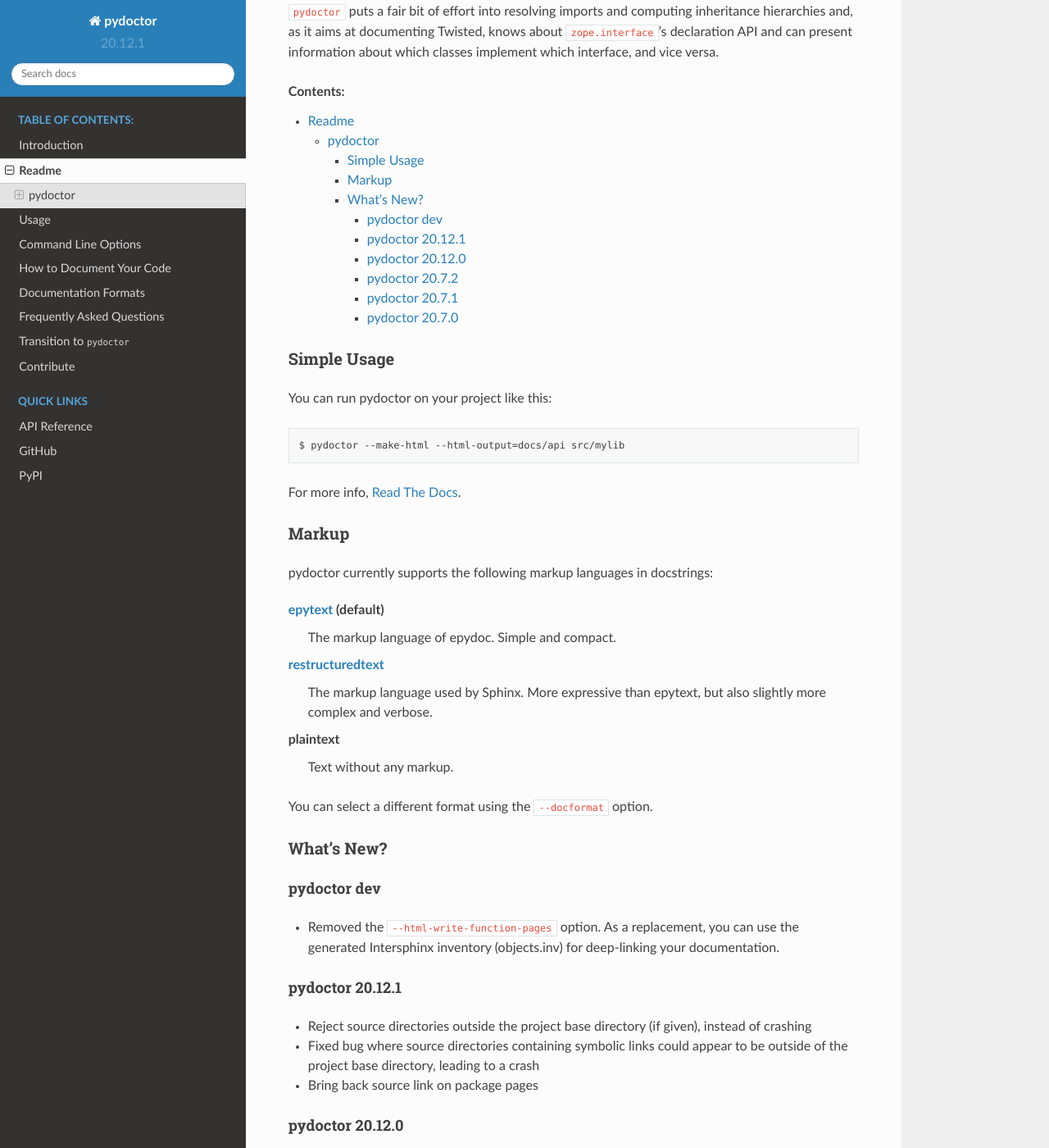
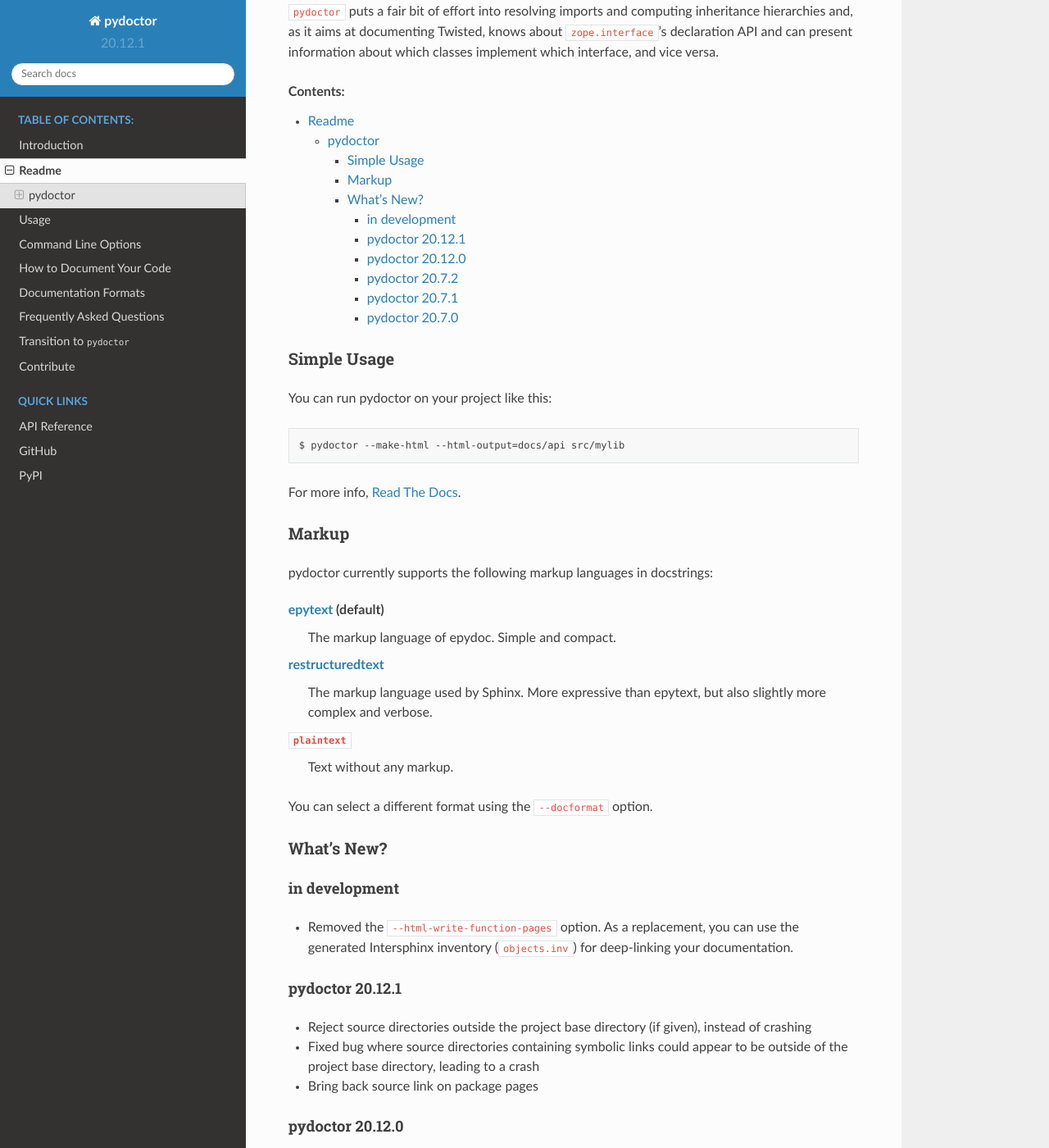
Before and after one commit to twisted/pydoctor, a Sphinx documentation site: the page built from docs/source/readme.rst, in a window 1280 px wide and 1400 px high, scrolled down 453 px. Shown: the whole window at 82% size. Built offline with Sphinx 7.4.7 and the Read the Docs theme 2.0.0, drawn with Linux system fonts in a browser that asks for light colours.

Commit message:
Add missing markup
The spell checker found these.

```diff
--- a/README.rst
+++ b/README.rst
@@ -49,7 +49,7 @@
     The markup language used by Sphinx.
     More expressive than epytext, but also slightly more complex and verbose.
 
-plaintext
+``plaintext``
     Text without any markup.
 
 __ http://epydoc.sourceforge.net/manual-epytext.html
@@ -60,10 +60,10 @@
 What's New?
 ~~~~~~~~~~~
 
-pydoctor dev
-^^^^^^^^^^^^
+in development
+^^^^^^^^^^^^^^
 
-* Removed the ``--html-write-function-pages`` option. As a replacement, you can use the generated Intersphinx inventory (objects.inv) for deep-linking your documentation.
+* Removed the ``--html-write-function-pages`` option. As a replacement, you can use the generated Intersphinx inventory (``objects.inv``) for deep-linking your documentation.
 
 pydoctor 20.12.1
 ^^^^^^^^^^^^^^^^
--- a/docs/source/usage.rst
+++ b/docs/source/usage.rst
@@ -227,7 +227,7 @@
 As a hack to integrate the pydoctor API docs `index.html` with the Sphinx TOC
 and document reference, you can create an `index.rst` at the location where
 the pydoctor `index.html` is hosted.
-The Sphinx index.html will be generated during the Sphinx build process and
+The Sphinx `index.html` will be generated during the Sphinx build process and
 later overwritten by the pydoctor build process.
 
 It is possible to call pydoctor multiple times (with different arguments) as
```
Also changed, not shown: docs/source/contrib.rst (+5 -2 lines).
